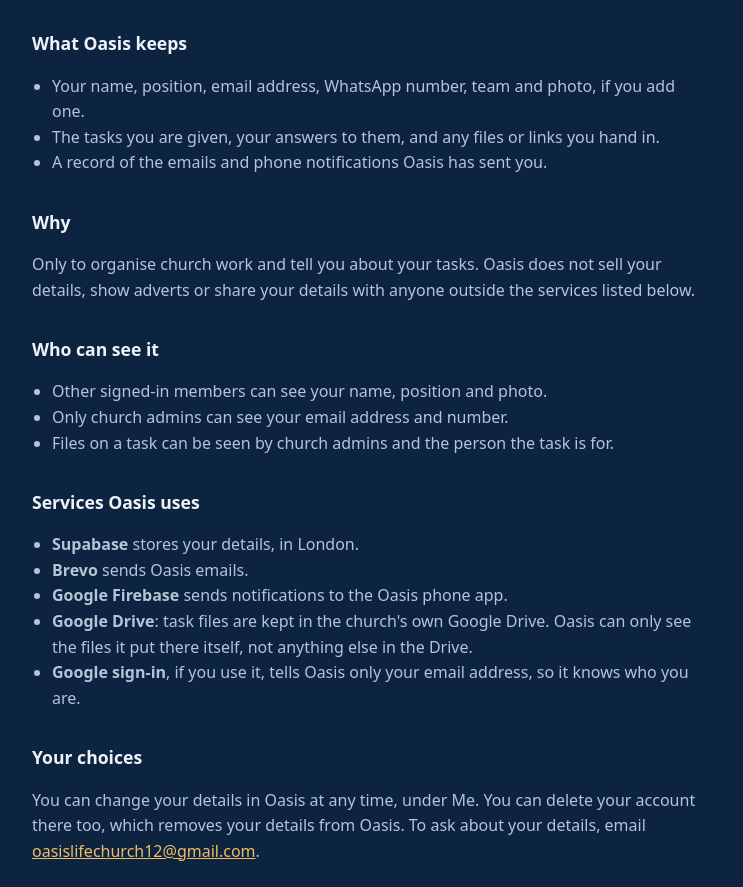
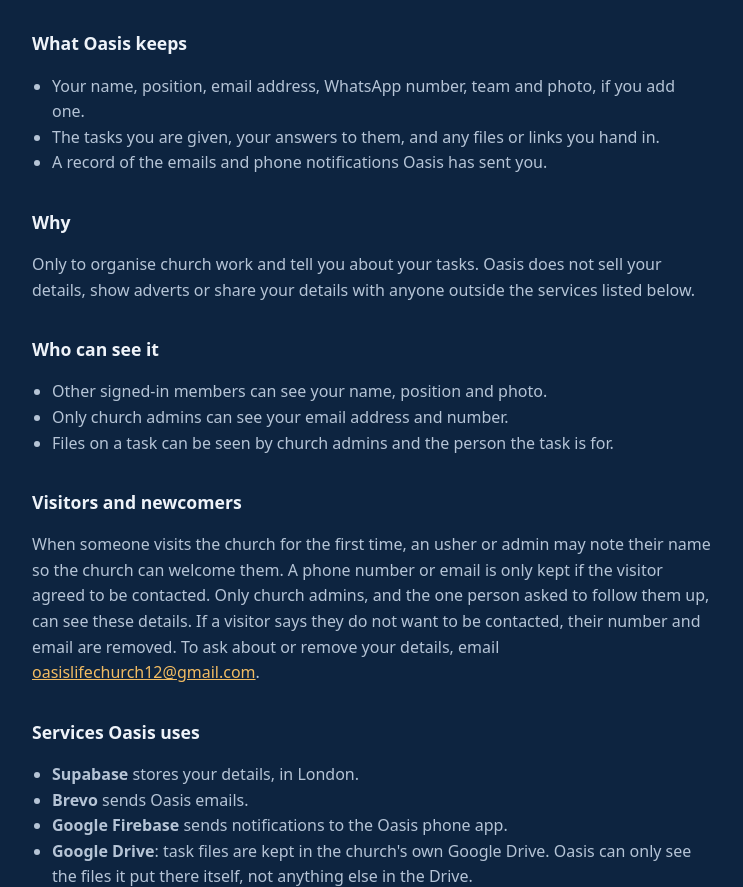
Before and after one commit to oasislifechurch12-del/oasis, a plain HTML site: page privacy.html in a window 1280 px wide. Shown: the part 161-1048 px from the top of the page, without its empty margins (268-1011 px from the left). Drawn offline with Linux system fonts and the light colour scheme.

Commit message:
Privacy page: visitors and newcomers
Co-Authored-By: Claude Opus 5.5 <noreply@anthropic.com>

```diff
--- a/privacy.html
+++ b/privacy.html
@@ -38,6 +38,9 @@
     <li>Files on a task can be seen by church admins and the person the task is for.</li>
   </ul>
 
+  <h2>Visitors and newcomers</h2>
+  <p>When someone visits the church for the first time, an usher or admin may note their name so the church can welcome them. A phone number or email is only kept if the visitor agreed to be contacted. Only church admins, and the one person asked to follow them up, can see these details. If a visitor says they do not want to be contacted, their number and email are removed. To ask about or remove your details, email <a href="mailto:oasislifechurch12@gmail.com">oasislifechurch12@gmail.com</a>.</p>
+
   <h2>Services Oasis uses</h2>
   <ul>
     <li><b>Supabase</b> stores your details, in London.</li>
```
